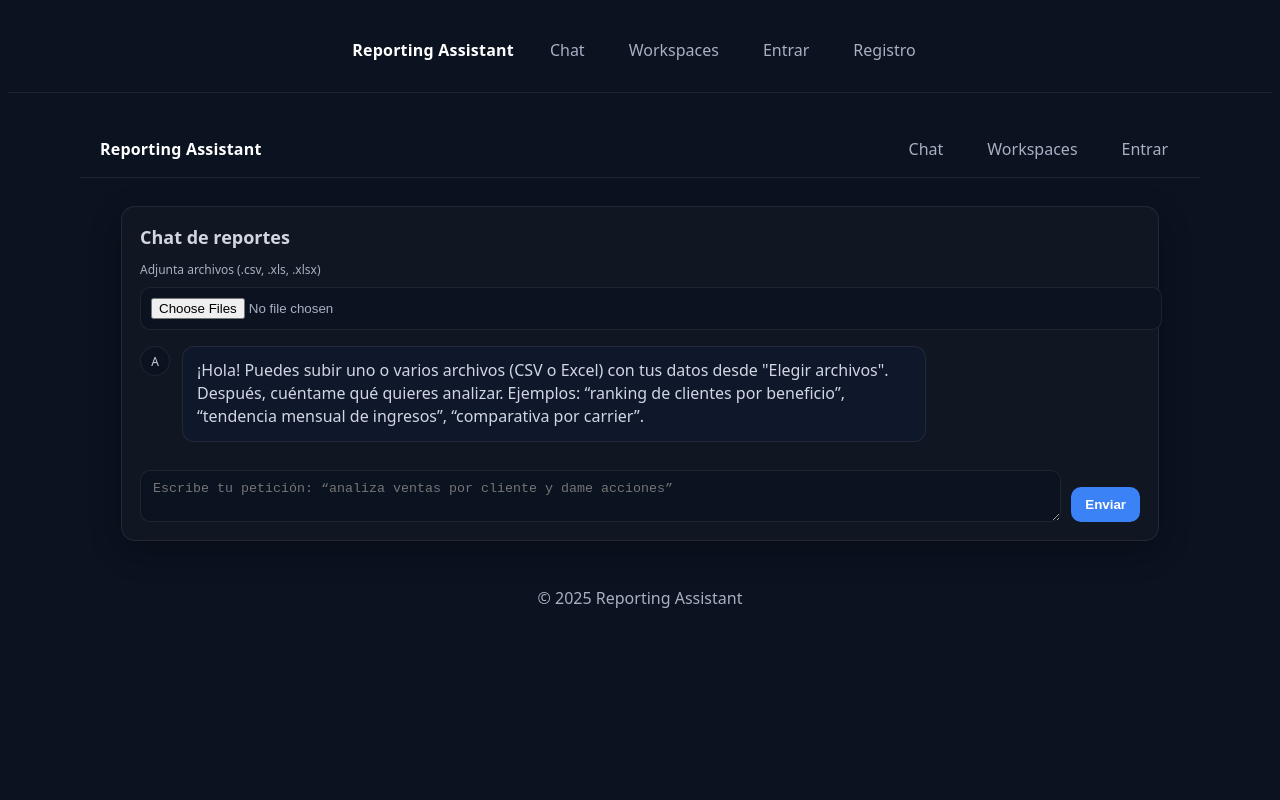
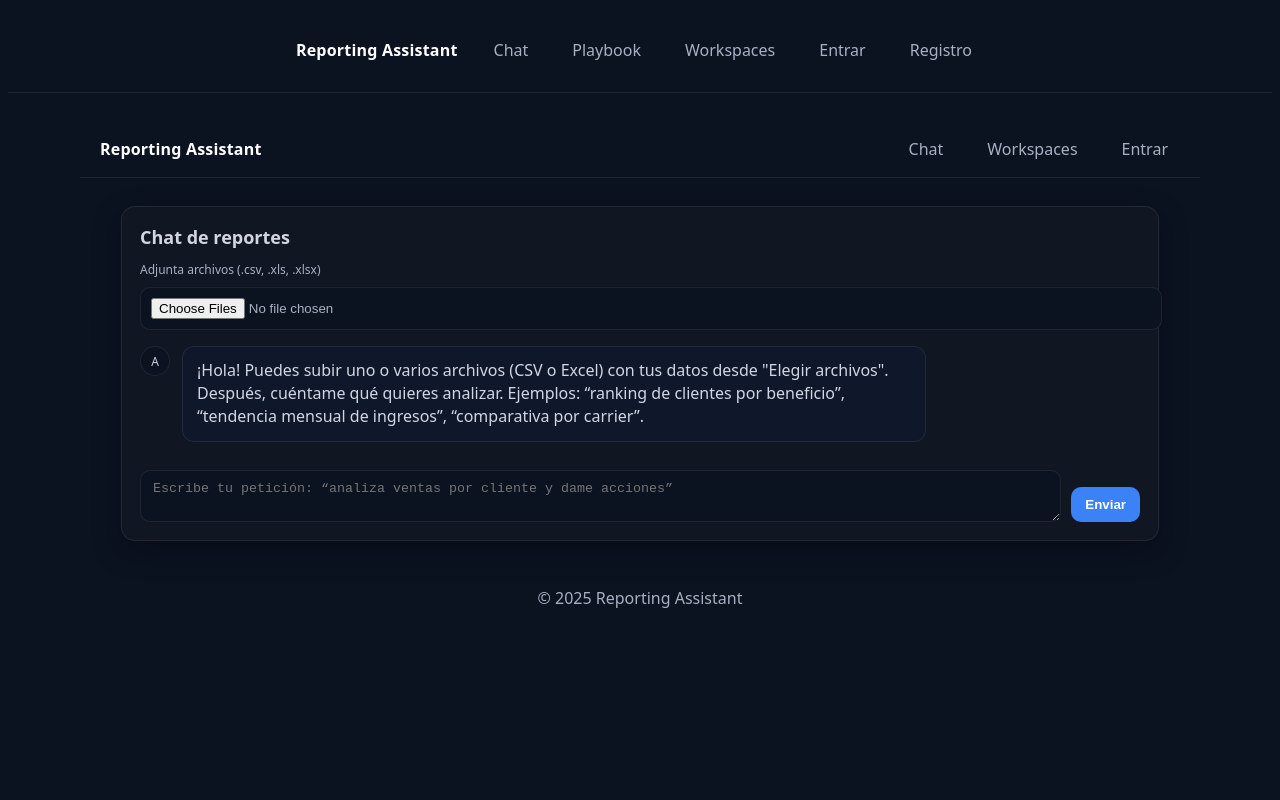
Before and after one commit to dsala1/reporting-assistant-starter, a Next.js app: page /chat in a window 1280 px wide. Shown: the top 800 px of the page. Built offline with nearby package versions, Linux system fonts and the light colour scheme.

Commit message:
Update layout.js

```diff
--- a/app/layout.js
+++ b/app/layout.js
@@ -1,34 +1,32 @@
 // app/layout.js
 import "./globals.css";
-import "./topbar.css";
+import "./topbar.css"; // si no lo tienes, borra esta línea
 
 export const metadata = {
   title: "Reporting Assistant",
-  description: "Asistente de reportes con chat y datasets.",
+  description: "Asistente de reportes con chat, playbook y alertas.",
 };
 
 export default function RootLayout({ children }) {
   return (
     <html lang="es">
       <body>
-        {/* Topbar global (centrado y con separación) */}
         <header className="topbar">
           <div className="bar-inner">
             <a href="/" className="brand">Reporting Assistant</a>
-
             <nav className="nav">
               <a href="/chat">Chat</a>
+              <a href="/playbook">Playbook</a>
               <a href="/workspaces">Workspaces</a>
+              {/* <a href="/alerts">Alertas</a>  // lo activaremos cuando hagamos la lista */}
               <a href="/login">Entrar</a>
               <a href="/signup">Registro</a>
             </nav>
           </div>
         </header>
 
-        {/* Contenido de página */}
         <main className="page">{children}</main>
 
-        {/* Footer simple y consistente */}
         <footer className="site-footer">
           © {new Date().getFullYear()} Reporting Assistant
         </footer>
```
